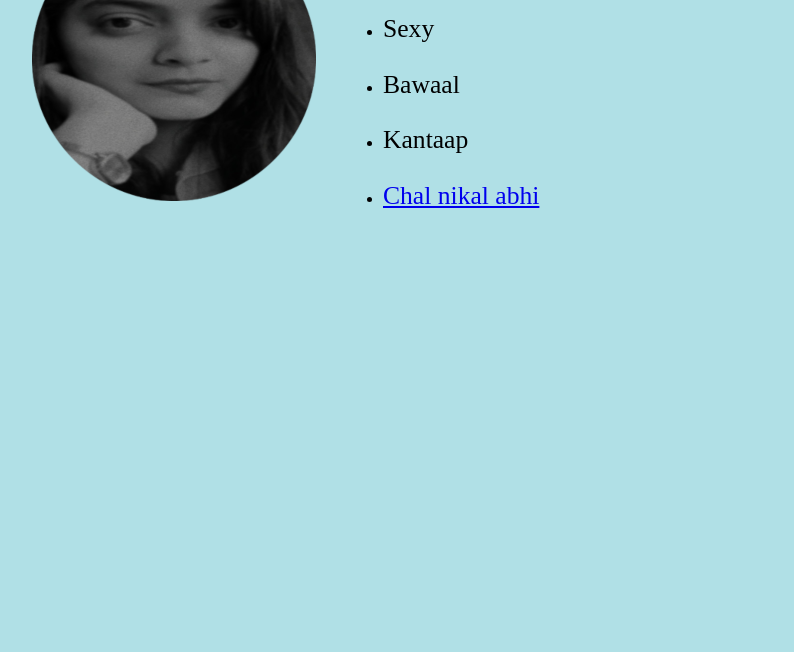
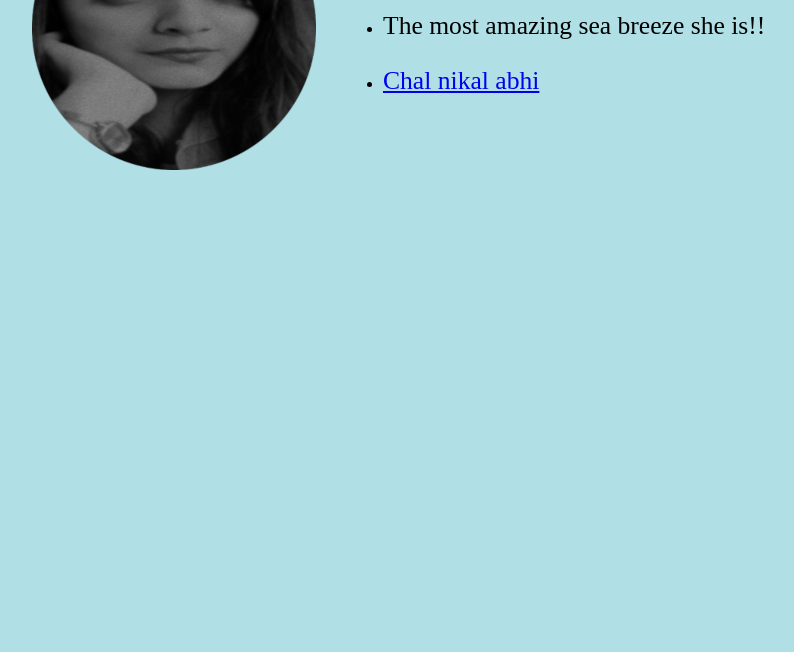
Before and after one commit to harshnmishra01/1st-repo, a plain HTML site: page witty.html in a window 1280 px wide. Shown: the part 148-800 px from the top of the page, without its empty margins (2-796 px from the left). Drawn offline with Linux system fonts and the light colour scheme; files whose address does not match are found by name.

Commit message:
Update witty.html

```diff
--- a/witty.html
+++ b/witty.html
@@ -7,13 +7,10 @@
   <body style="background-color:powderblue;">
     <table cellspacing="25">
       <tr>
-<td><img src="D:\Web Development\HTML\Anshika.png" alt="No image found"></td>
+<td><img src="D:\Web Development\HTML\Anshika.png" alt="Chal bsdk"></td>
         <td><h2 style="strong">ANSHIKA</h2>
         <ul>
-          <li><p style="font-size:160%;">Hot</p></li>
-              <li><p style="font-size:160%;">Sexy</li>
-          <li><p style="font-size:160%;">Bawaal</li>
-          <li><p style="font-size:160%;">Kantaap</li>
+          <li><p style="font-size:160%;">The most amazing sea breeze she is!!</p></li>
 
           <li><p style="font-size:160%;"><a href="index.html">Chal nikal abhi</a></li>
         </ul>
```
